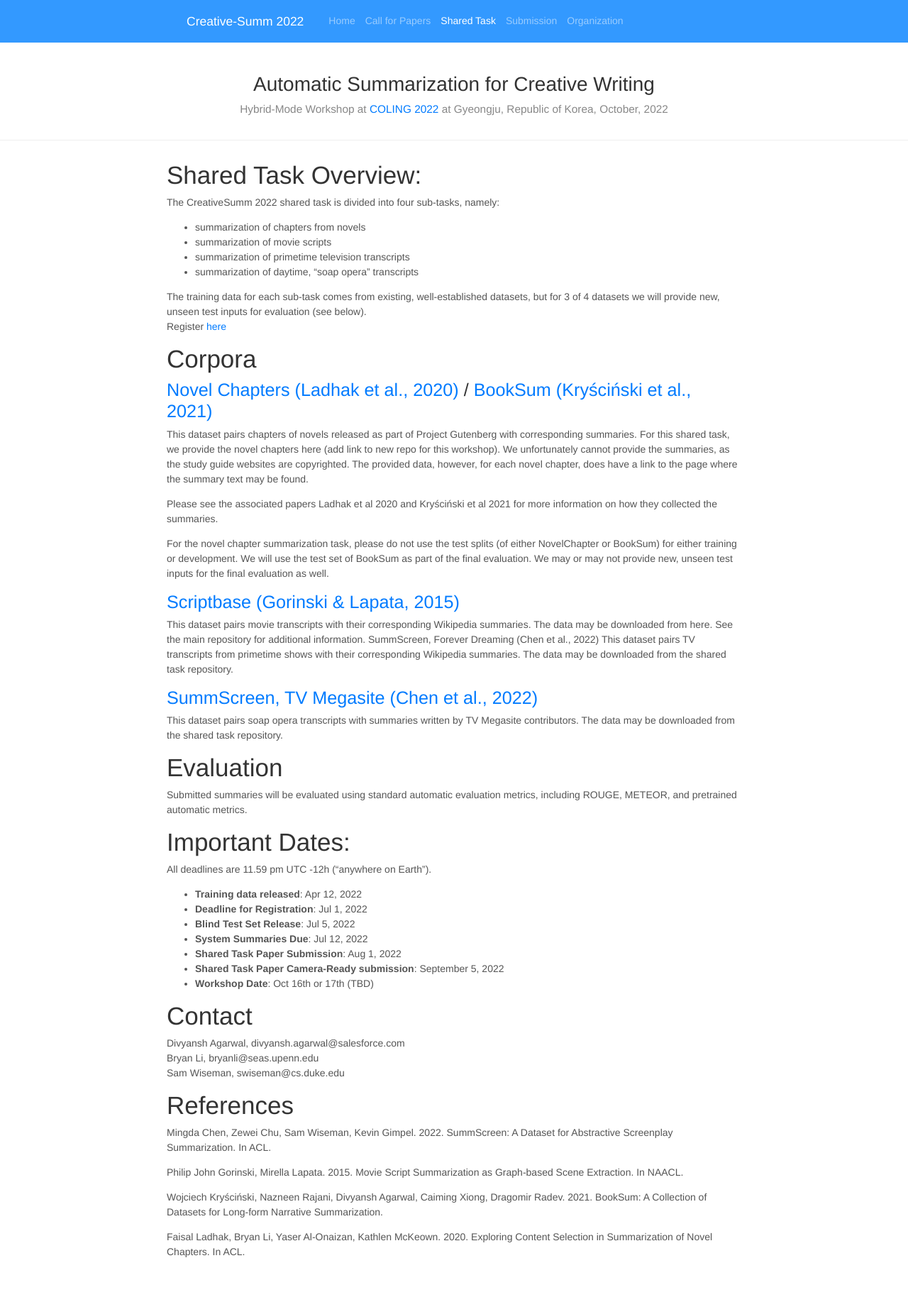
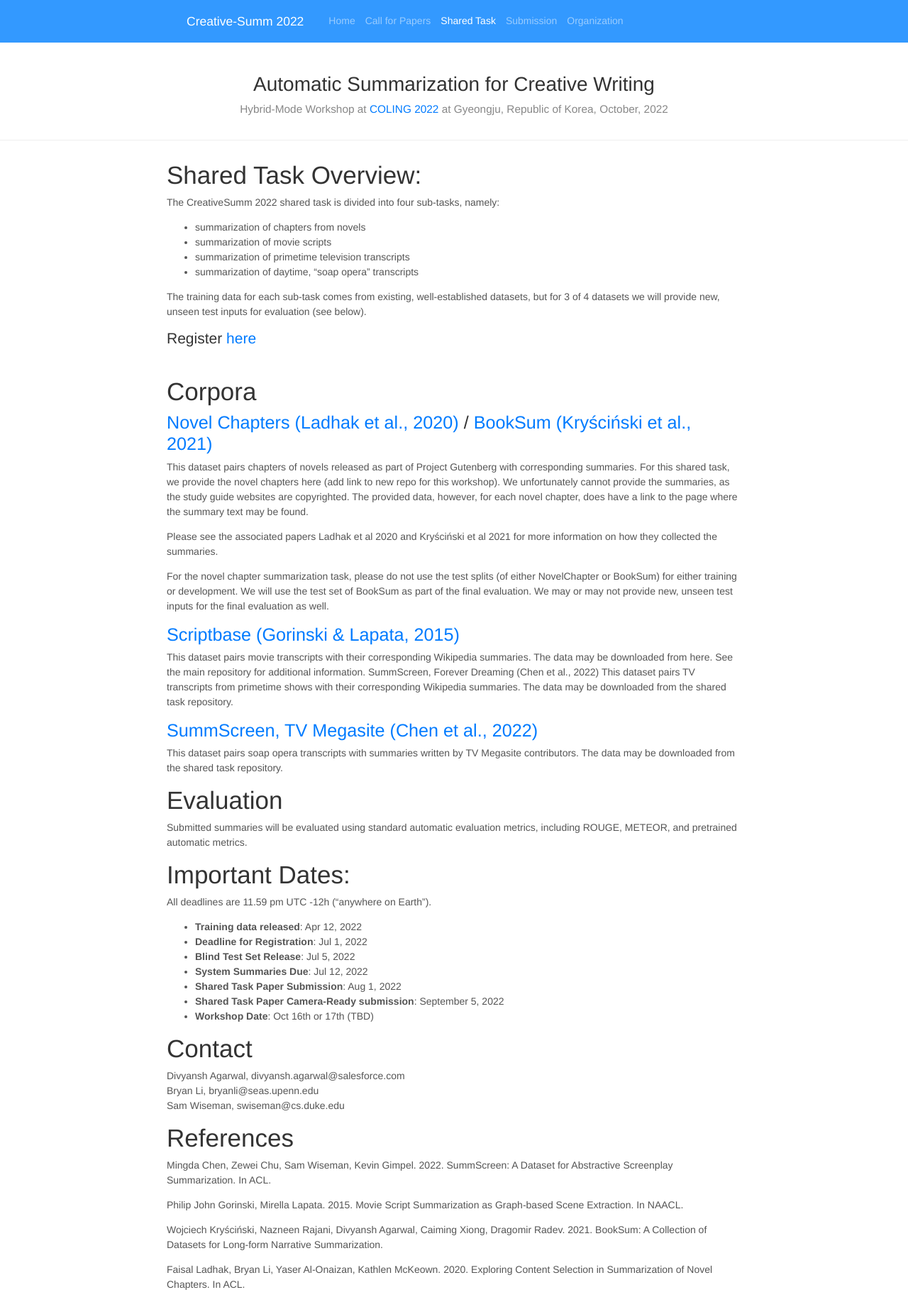
Before and after one commit to CreativeSumm/creativesumm.github.io, a Jekyll site: the page built from shared_task.md, in a window 1280 px wide. Shown: the whole page at 71% size. Built offline with Jekyll 4.4.1, drawn with Linux system fonts in a browser that asks for light colours; nearby versions of some CDN libraries; before the commit the page ends 1789 px from its top, so only the background shows below that.

```diff
--- a/shared_task.md
+++ b/shared_task.md
@@ -17,7 +17,7 @@ The CreativeSumm 2022 shared task is divided into four sub-tasks, namely:
 
 The training data for each sub-task comes from existing, well-established datasets, but for 3 of 4 datasets we will provide new, unseen test inputs for evaluation (see below).
 <br>
-Register [here](https://docs.google.com/forms/d/e/1FAIpQLScaBT-snWmZACG0Yv2Py9u5MQsOzk9NOfyog53wql17LDfF-w/viewform)
+#### Register [here](https://docs.google.com/forms/d/e/1FAIpQLScaBT-snWmZACG0Yv2Py9u5MQsOzk9NOfyog53wql17LDfF-w/viewform)
 <br>
 # Corpora
 
```
